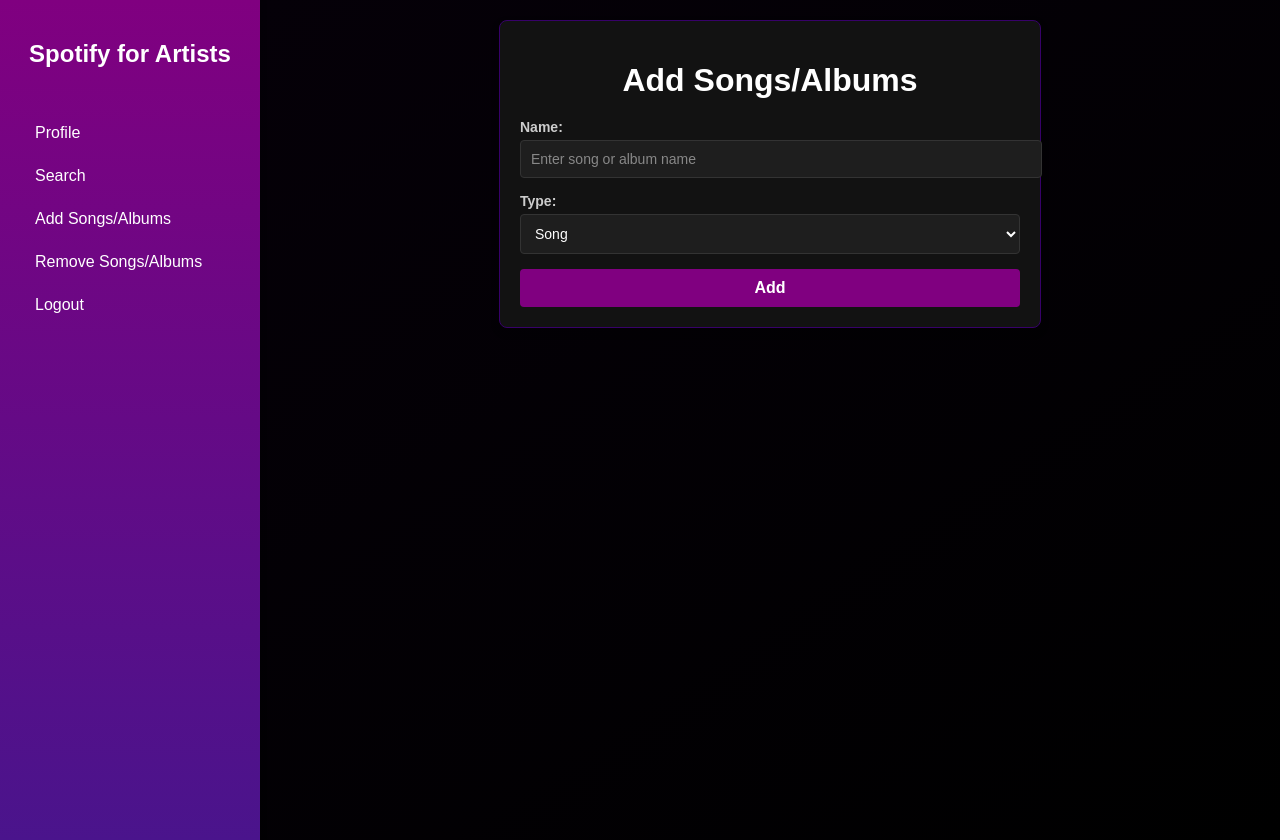
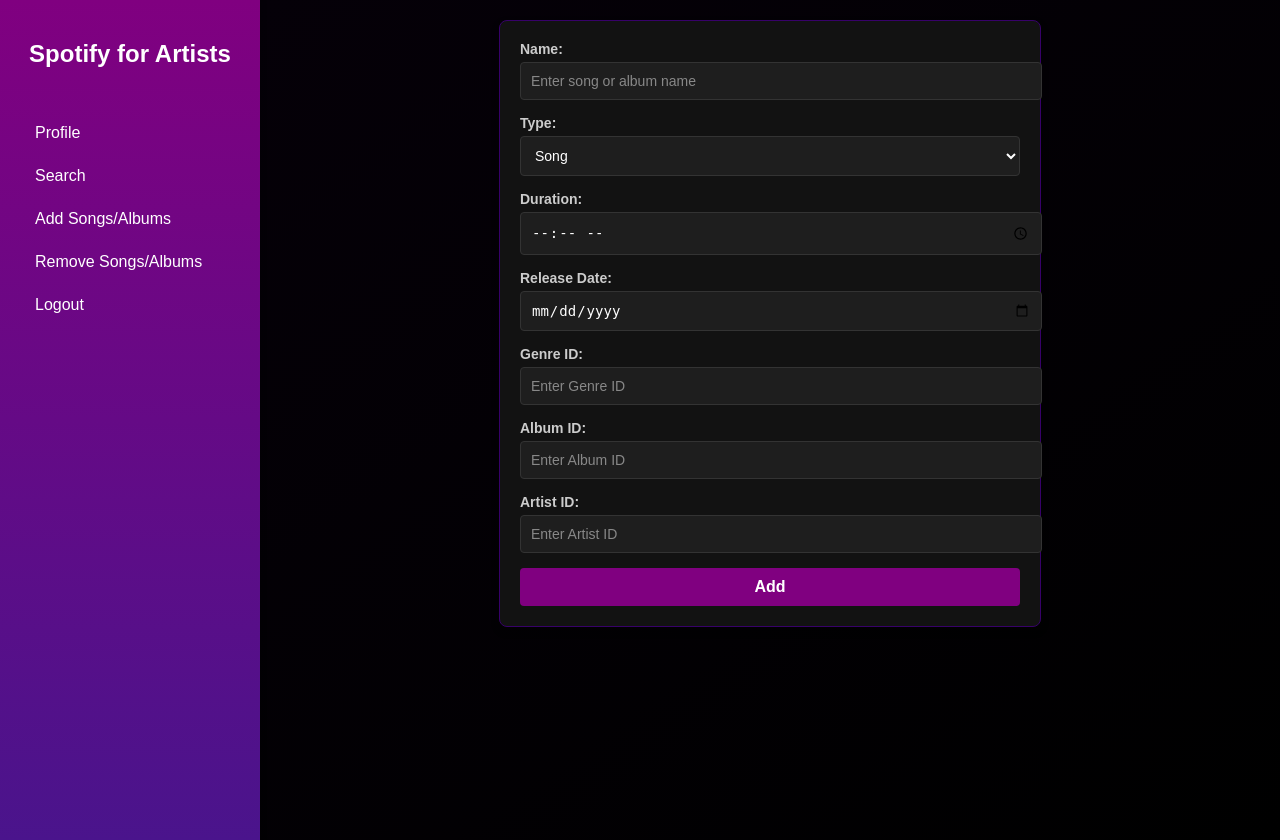
Before and after one commit to Esforper/Spotify-DB-project, a Flask app: page /artist/add-songs in a window 1280 px wide. Run offline with Flask 3, Linux system fonts and the light colour scheme; some libraries are stand-ins or nearby versions.

Commit message:
Managed to make 'Add Songs/Albums' work

```diff
--- a/app.py
+++ b/app.py
@@ -18,6 +18,7 @@ app.config['MYSQL_PASSWORD'] = ''  # Your MySQL password
 app.config['MYSQL_DB'] = ''    # Your database name
 
 mysql = MySQL(app)
+app.config['MYSQL'] = mysql
 
 # Register Blueprints
 app.register_blueprint(admin_bp, url_prefix='/admin')
--- a/artist/routes.py
+++ b/artist/routes.py
@@ -1,5 +1,4 @@
 from flask import Blueprint, render_template, request, flash, redirect, url_for, current_app
-
 
 
 artist_bp = Blueprint('artist', __name__, template_folder='templates')
@@ -12,131 +11,52 @@ def profile():
 def search():
     return render_template('artist/search.html', title="Search Songs/Albums")
 
-@artist_bp.route('/add-songs', methods=['GET', 'POST'])
-def add_songs():
-    # Logic to add songs will be implemented here
-    return render_template('artist/add_songs.html', title="Add Songs/Albums")
-
 @artist_bp.route('/remove-songs', methods=['GET', 'POST'])
 def remove_songs():
     # Logic to remove songs will be implemented here
     return render_template('artist/remove_songs.html', title="Remove Songs/Albums")
 
 
-# Placeholder data for songs/albums
-songs_albums = [
-    {"type": "song", "title": "Song A"},
-    {"type": "album", "title": "Album B"},
-    {"type": "song", "title": "Song C"},
-    {"type": "album", "title": "Album D"}
-]
+@artist_bp.route('/add-songs', methods=['GET', 'POST'])
+def add_songs():
+    try:
+        if request.method == 'POST':
+            name = request.form.get('name')
+            type_ = request.form.get('type')
+            duration = request.form.get('duration')
+            artist_id = request.form.get('artist_id')
+            genre_id = request.form.get('genre_id')
+            album_id = request.form.get('album_id')
+            release_date = request.form.get('release_date')
 
-@artist_bp.route('/remove', methods=['GET', 'POST'])
-def remove_song():
-    if request.method == 'POST':
-        remove_type = request.form.get('remove_type')
-        title = request.form.get('title')
-        confirm = request.form.get('confirm')
+            if not name or not type_ or not artist_id:
+                flash("Name, Type, and Artist ID are required!", "danger")
+                return redirect(url_for('artist.add_songs'))
 
-        # Validate form data
-        if not remove_type or not title or not confirm:
-            flash("All fields are required, and confirmation must be checked.", "danger")
-            return redirect(url_for('artist.remove_song'))
+            # Access mysql from current_app
+            cur = current_app.config['MYSQL'].connection.cursor()
+            if type_ == 'song':
+                query = """
+                    INSERT INTO Sarki (SarkiAdi, Sure, YayinTarihi, TurID, AlbumID, SanatciID)
+                    VALUES (%s, %s, %s, %s, %s, %s)
+                """
+                params = (name, duration or None, release_date or None, genre_id or None, album_id or None, artist_id)
+                cur.execute(query, params)
+            elif type_ == 'album':
+                query = """
+                    INSERT INTO Album (AlbumAdi, YayinTarihi, TurID, SanatciID)
+                    VALUES (%s, %s, %s, %s)
+                """
+                params = (name, release_date or None, genre_id or None, artist_id)
+                cur.execute(query, params)
 
-        # Check if the song/album exists
-        item_to_remove = next((item for item in songs_albums if item['type'] == remove_type and item['title'].lower() == title.lower()), None)
+            current_app.config['MYSQL'].connection.commit()
+            cur.close()
 
-        if item_to_remove:
-            songs_albums.remove(item_to_remove)
-            flash(f"{remove_type.capitalize()} '{title}' has been successfully removed.", "success")
-        else:
-            flash(f"{remove_type.capitalize()} '{title}' not found.", "warning")
-
-        return redirect(url_for('artist.remove_song'))
-
-    return render_template('artist/remove_song.html', title="Remove Songs/Albums")
-
-# Placeholder for the songs and albums data
-songs_albums = []
-"""
-@artist_bp.route('/add', methods=['GET', 'POST'])
-def add_song():
-    if request.method == 'POST':
-        name = request.form.get('name')
-        type_ = request.form.get('type')
-
-        # Validate inputs
-        if not name or not type_:
-            flash("All fields are required!", "danger")
-            return redirect(url_for('artist.add_song'))
-
-        # Check if the song/album already exists
-        existing_item = next((item for item in songs_albums if item['type'] == type_ and item['title'].lower() == name.lower()), None)
-        if existing_item:
-            flash(f"{type_.capitalize()} '{name}' already exists.", "warning")
-            return redirect(url_for('artist.add_song'))
-
-        # Add the new song/album
-        songs_albums.append({"type": type_, "title": name})
-        flash(f"{type_.capitalize()} '{name}' has been added successfully!", "success")
-        return redirect(url_for('artist.add_song'))
+            flash(f"{type_.capitalize()} '{name}' has been added successfully!", "success")
+            return redirect(url_for('artist.add_songs'))
+    except Exception as e:
+        flash(f"An error occurred: {e}", "danger")
+        return redirect(url_for('artist.add_songs'))
 
     return render_template('artist/add_songs.html', title="Add Songs/Albums")
-"""
-@artist_bp.route('/add', methods=['GET', 'POST'])
-def add_song():
-    if request.method == 'POST':
-        # Get data from the form
-        name = request.form.get('name')
-        type_ = request.form.get('type')
-
-        # Validate inputs
-        if not name or not type_:
-            flash("Both name and type are required!", "danger")
-            return redirect(url_for('artist.add_song'))
-
-        # Use the MySQL instance from the current app context
-        cur = current_app.mysql.connection.cursor()
-
-        # Determine the table based on type (song or album)
-        if type_ == 'song':
-            # Check if the song already exists
-            cur.execute("SELECT * FROM Sarki WHERE SarkiAdi = %s", (name,))
-            existing_song = cur.fetchone()
-
-            if existing_song:
-                flash(f"The song '{name}' already exists.", "warning")
-                cur.close()
-                return redirect(url_for('artist.add_song'))
-
-            # Insert the song into the Sarki table
-            cur.execute("INSERT INTO Sarki VALUES (%s)", (name,))
-            current_app.mysql.connection.commit()
-            cur.close()
-
-        elif type_ == 'album':
-            # Check if the album already exists
-            cur.execute("SELECT * FROM Album WHERE AlbumAdi = %s", (name,))
-            existing_album = cur.fetchone()
-
-            if existing_album:
-                flash(f"The album '{name}' already exists.", "warning")
-                cur.close()
-                return redirect(url_for('artist.add_song'))
-
-            # Insert the album into the Album table
-            cur.execute("INSERT INTO Album (AlbumAdi) VALUES (%s)", (name,))
-            current_app.mysql.connection.commit()
-        else:
-            flash("Invalid type selected.", "danger")
-            cur.close()
-            return redirect(url_for('artist.add_song'))
-
-        # Commit the transaction and close the connection
-        current_app.mysql.connection.commit()
-        cur.close()
-
-        flash(f"{type_.capitalize()} '{name}' has been added successfully!", "success")
-        return redirect(url_for('artist.add_song'))
-
-    return render_template('artist/add_songs.html', title="Add Songs/Albums")
--- a/artist/templates/artist/add_songs.html
+++ b/artist/templates/artist/add_songs.html
@@ -53,7 +53,7 @@
 .artist-main__btn {
     width: 100%;
     padding: 10px;
-    background-color: #800080; /* Mor arka plan */
+    background-color: #800080; /* Purple background */
     border: none;
     border-radius: 4px;
     font-size: 16px;
@@ -64,12 +64,49 @@
 }
 
 .artist-main__btn:hover {
-    background-color: #660066; /* Daha koyu mor */
+    background-color: #660066; /* Darker purple */
+}
+
+/* Flash Messages Styling */
+.flashes {
+    margin: 10px 0;
+    padding: 10px;
+    border-radius: 5px;
+}
+
+.flash {
+    padding: 10px;
+    margin-bottom: 10px;
+    border-radius: 5px;
+}
+
+.flash.success {
+    background-color: #4caf50;
+    color: white;
+}
+
+.flash.warning {
+    background-color: #ff9800;
+    color: white;
+}
+
+.flash.danger {
+    background-color: #f44336;
+    color: white;
 }
 </style>
 
 <div class="artist-main__form-container">
-    <h1 class="artist-main__title">Add Songs/Albums</h1>
+    {% with messages = get_flashed_messages(with_categories=true) %}
+      {% if messages %}
+        <div class="flashes">
+          {% for category, message in messages %}
+            <div class="flash {{ category }}">{{ message }}</div>
+          {% endfor %}
+        </div>
+      {% endif %}
+    {% endwith %}
+
     <form method="POST" class="artist-main__form">
         <div class="form-group">
             <label class="artist-main__label" for="name">Name:</label>
@@ -84,6 +121,31 @@
             </select>
         </div>
 
+        <div class="form-group">
+            <label class="artist-main__label" for="duration">Duration:</label>
+            <input class="artist-main__form-control" type="time" id="duration" name="duration">
+        </div>
+
+        <div class="form-group">
+            <label class="artist-main__label" for="release_date">Release Date:</label>
+            <input class="artist-main__form-control" type="date" id="release_date" name="release_date">
+        </div>
+
+        <div class="form-group">
+            <label class="artist-main__label" for="genre_id">Genre ID:</label>
+            <input class="artist-main__form-control" type="number" id="genre_id" name="genre_id" placeholder="Enter Genre ID">
+        </div>
+
+        <div class="form-group">
+            <label class="artist-main__label" for="album_id">Album ID:</label>
+            <input class="artist-main__form-control" type="number" id="album_id" name="album_id" placeholder="Enter Album ID">
+        </div>
+
+        <div class="form-group">
+            <label class="artist-main__label" for="artist_id">Artist ID:</label>
+            <input class="artist-main__form-control" type="number" id="artist_id" name="artist_id" placeholder="Enter Artist ID" required>
+        </div>
+
         <button class="artist-main__btn" type="submit">Add</button>
     </form>
 </div>
```
